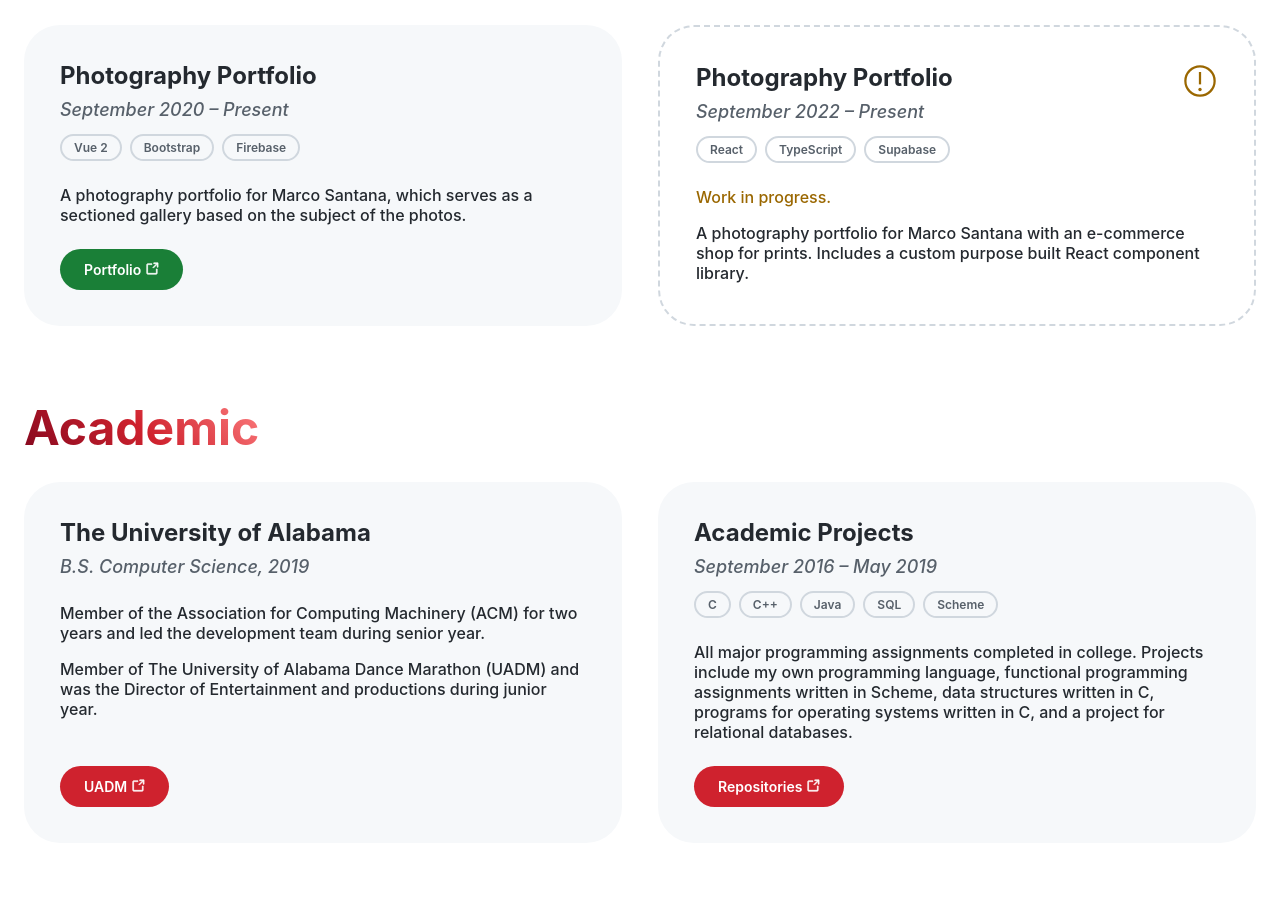
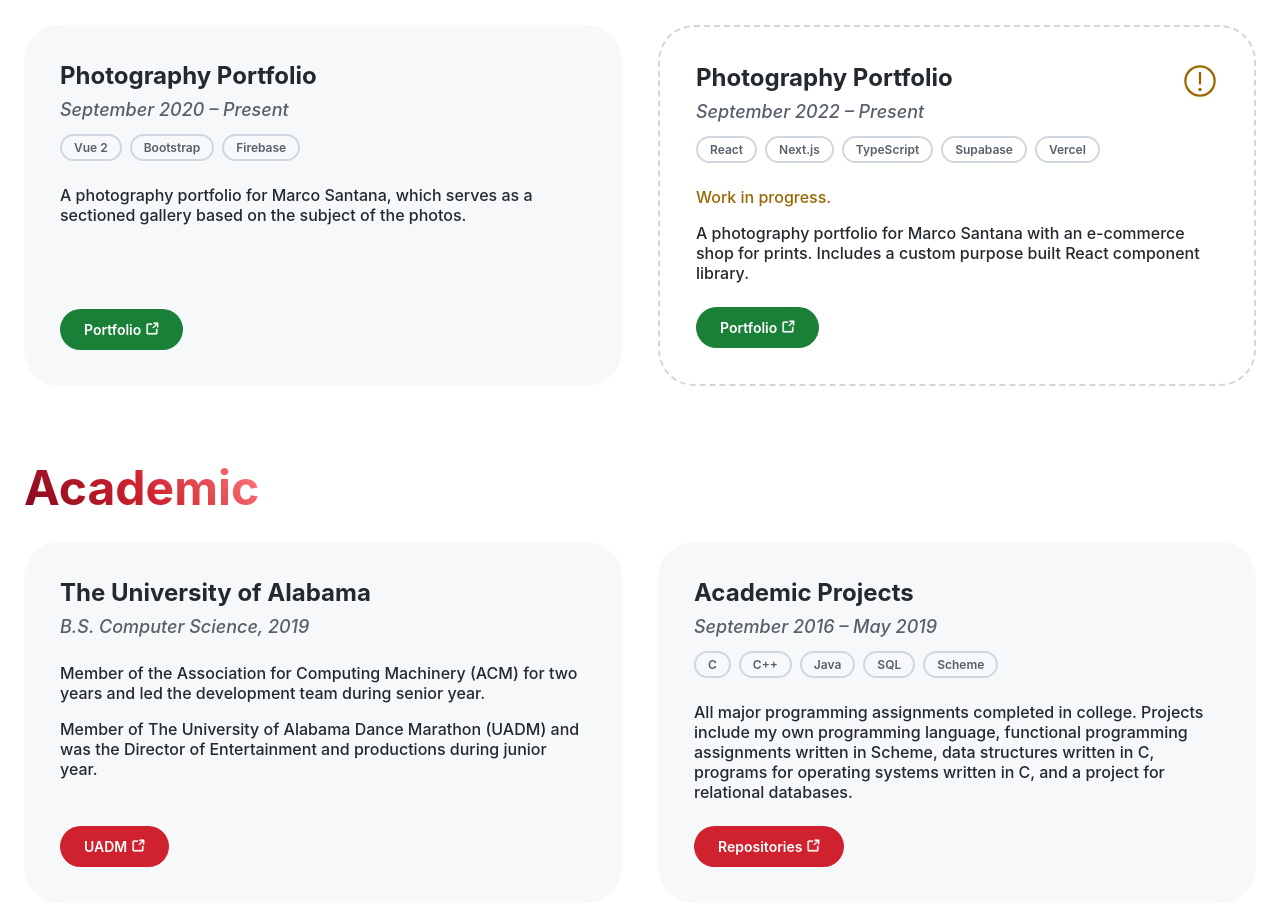
Before and after one commit to hjbugajski/hjbugajski.github.io, a plain HTML site: page index.html in a window 1280 px wide. Shown: the part 1900-2806 px from the top of the page. Drawn offline with Linux system fonts and the light colour scheme.

Commit message:
feat: add link to wip project and update tags

```diff
--- a/index.html
+++ b/index.html
@@ -821,8 +821,10 @@
               </div>
               <div class="tags-container">
                 <span class="tag tag-wip">React</span>
+                <span class="tag tag-wip">Next.js</span>
                 <span class="tag tag-wip">TypeScript</span>
                 <span class="tag tag-wip">Supabase</span>
+                <span class="tag tag-wip">Vercel</span>
               </div>
             </div>
             <div class="card-body">
@@ -832,6 +834,60 @@
                 shop for prints. Includes a custom purpose built React component
                 library.
               </p>
+            </div>
+            <div class="card-actions">
+              <a
+                href="https://marco-santana.vercel.app/"
+                rel="noreferrer"
+                target="_blank"
+                class="button button-link button-success button-with-icon"
+              >
+                Portfolio
+                <span class="icon">
+                  <svg
+                    width="100%"
+                    height="100%"
+                    viewBox="0 0 134 134"
+                    version="1.1"
+                    xmlns="http://www.w3.org/2000/svg"
+                    xmlns:xlink="http://www.w3.org/1999/xlink"
+                    xml:space="preserve"
+                    xmlns:serif="http://www.serif.com/"
+                    style="
+                      fill-rule: evenodd;
+                      clip-rule: evenodd;
+                      stroke-linejoin: round;
+                      stroke-miterlimit: 2;
+                    "
+                    class="fill-color-contrast"
+                  >
+                    <path
+                      d="M108.333,116.667l-83.333,-0c-4.569,-0.006 -8.327,-3.764 -8.333,-8.334l-0,-83.333c0.006,-4.569 3.764,-8.327 8.333,-8.333l41.667,-0l-0,8.333l-41.667,0l0,83.333l83.333,0l0,-41.666l8.334,-0l-0,41.666c-0.006,4.57 -3.764,8.328 -8.334,8.334Z"
+                      style="
+                        fill-rule: nonzero;
+                        stroke: currentColor;
+                        stroke-width: 6.25px;
+                      "
+                    />
+                    <path
+                      d="M83.333,8.333l0,8.334l27.442,-0l-35.775,35.775l5.892,5.891l35.775,-35.775l-0,27.442l8.333,0l0,-41.667l-41.667,0Z"
+                      style="
+                        fill-rule: nonzero;
+                        stroke: currentColor;
+                        stroke-width: 6.25px;
+                      "
+                    />
+                    <rect
+                      id="_Transparent_Rectangle_"
+                      x="0"
+                      y="0"
+                      width="133.333"
+                      height="133.333"
+                      style="fill: none"
+                    />
+                  </svg>
+                </span>
+              </a>
             </div>
           </div>
         </div>
```
